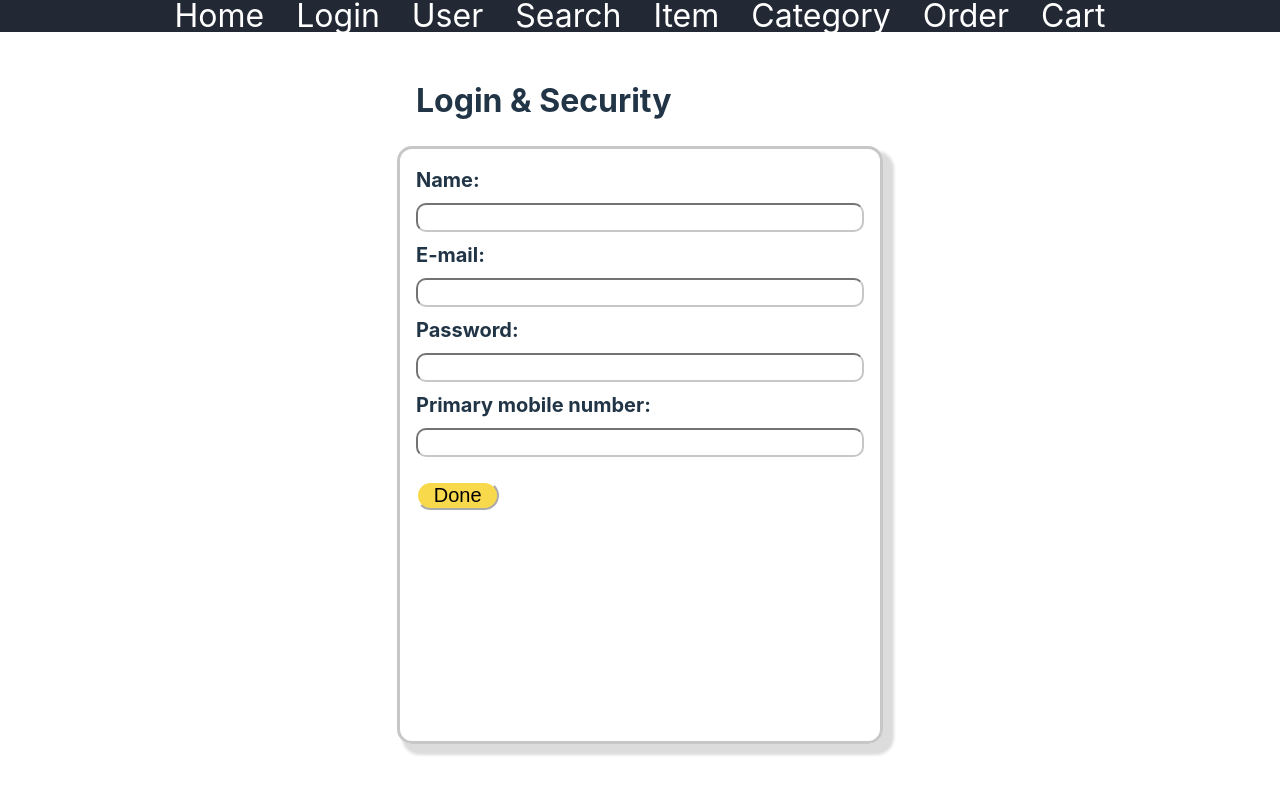
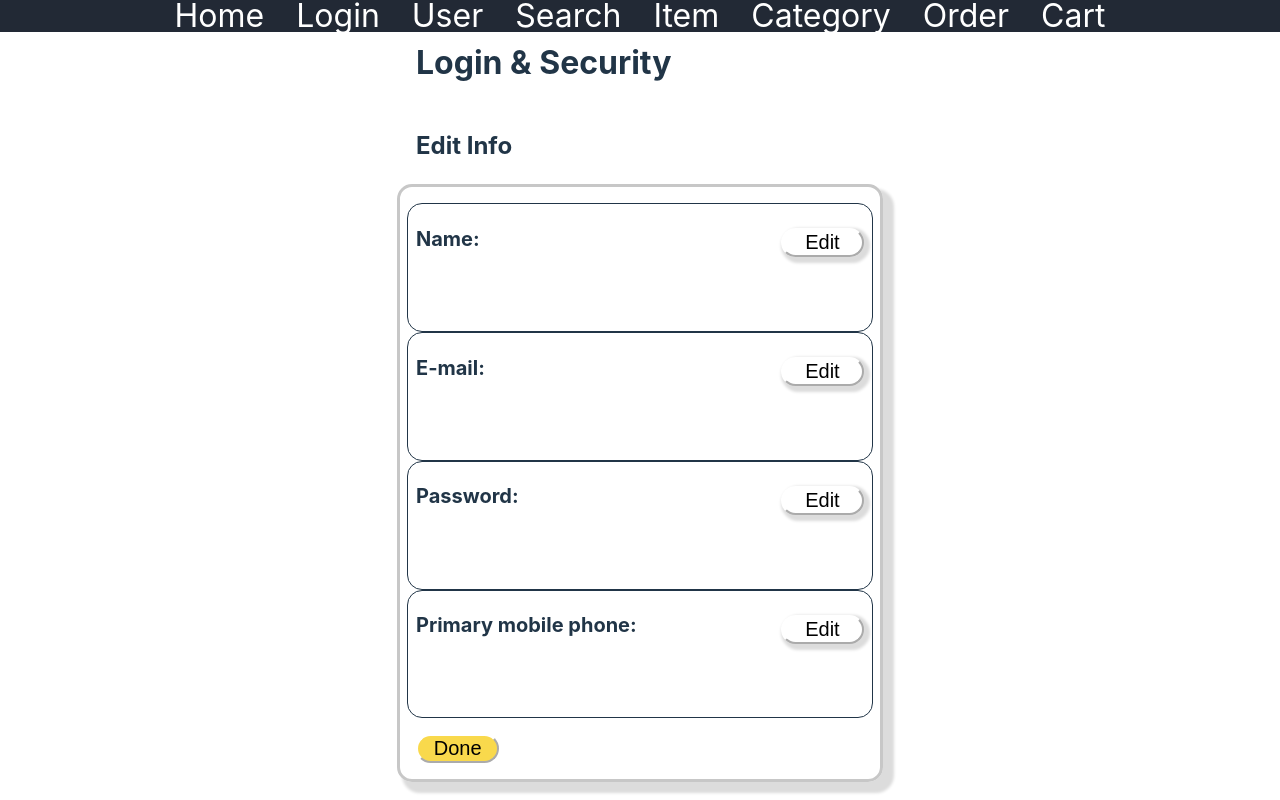
Before and after one commit to GundogCodes/scamazon, a React (Vite) app: page /edit in a window 1280 px wide. Built offline with nearby package versions, Linux system fonts and the light colour scheme.

Commit message:
finshed frontend for userpage edituserpage and need to connect to backend but i think i need the login page to be done before i can do that

```diff
--- a/src/components/PromoCarousel/PromoCarousel.jsx
+++ b/src/components/PromoCarousel/PromoCarousel.jsx
@@ -1,5 +1,5 @@
 import styles from './PromoCarousel.module.scss';
-import items from '../config/seed.cjs';
+import items from '../../../config/seed.cjs'
 
 export default function PromoCarousel({ item }){
     const promoItems = item.map(i =>
--- a/src/components/PromoCollection/PromoCollection.jsx
+++ b/src/components/PromoCollection/PromoCollection.jsx
@@ -1,5 +1,5 @@
 import styles from './PromoCollection.module.scss';
-import items from '../config/seed.cjs';
+import items from '../../../config/seed.cjs'
 
 export default function PromoCollection({ item }) {
     const promoItems = item.map(i =>
--- a/src/components/PromoSeasonal/PromoSeasonal.jsx
+++ b/src/components/PromoSeasonal/PromoSeasonal.jsx
@@ -1,5 +1,5 @@
 import styles from './PromoSeasonal.module.scss';
-import items from '../config/seed.cjs';
+import items from '../../../config/seed.cjs'
 
 export default function PromoSeasonal({ item }) {
 
--- a/src/pages/EditUserPage/EditUserPage.jsx
+++ b/src/pages/EditUserPage/EditUserPage.jsx
@@ -1,18 +1,70 @@
 import styles from './EditUserPage.module.scss'
-
+import {useState} from 'react'
 export default function EditUserPage(){
+    const [showInput, setShowInput] = useState(false)
+    function handleEditClick(){
+        setShowInput(!showInput)
+    }
     return(
         <div className={styles.EditUserPage}>
             <h1>Login & Security</h1>
+            <h2>Edit Info</h2>
             <form >
+                <div className={styles.editDiv}>
+                    <div className={styles.heading}>
+
                 <label>Name:</label>
+                <button onClick={handleEditClick}>Edit</button>
+
+                    </div>
+                {showInput?
                 <input type='text' name='name' required/>
+                :
+                <></>
+            }
+                </div>
+
+                <div className={styles.editDiv}>
+                    <div className={styles.heading}>
+
                 <label>E-mail:</label>
+                <button onClick={handleEditClick}>Edit</button>
+
+                    </div>
+                {showInput?
                 <input type='text' name='email' required/>
-                <label>Password: </label>
+                :
+                <></>
+            }
+                </div>
+
+                <div className={styles.editDiv}>
+                    <div className={styles.heading}>
+
+                <label>Password:</label>
+                <button onClick={handleEditClick}>Edit</button>
+
+                    </div>
+                {showInput?
                 <input type='text' name='password' required/>
-                <label>Primary mobile number:</label>
+                :
+                <></>
+            }
+                </div>
+
+                <div className={styles.editDiv}>
+                    <div className={styles.heading}>
+
+                <label>Primary mobile phone:</label>
+                <button onClick={handleEditClick}>Edit</button>
+
+                    </div>
+                {showInput?
                 <input type='text' name='phoneNumber' required/>
+                :
+                <></>
+            }
+                </div>
                 <button type='submit'>Done</button>
             </form>
         </div>
--- a/src/pages/EditUserPage/EditUserPage.module.scss
+++ b/src/pages/EditUserPage/EditUserPage.module.scss
@@ -9,17 +9,42 @@
         width: 35vw;
 
     }
+    h2{
+        width: 35vw;
+    }
     form{
         border-radius: 15px;
         border-style: solid;
         border-color: rgba(199,199,199);
         display: flex;
         flex-direction: column;
-        justify-content: flex-start;
+        justify-content: center;
+        align-items: center;
         width: 35vw;
         height: 70vh;
         padding: 2vmin;
         box-shadow: 8px 8px 3px 3px gainsboro;
+        .editDiv{
+
+            width: 35vw;
+            height: 70vh;
+
+            padding: 1svmin;
+            border-style: solid;
+            border-radius: 15px;
+            border-width: 1px;
+            .heading{
+                display: flex;
+                flex-direction: row;
+                align-items: center;
+                justify-content: space-between;
+            }
+            button{
+                margin-bottom: 1vh;
+                box-shadow: 3px 3px 3px 3px gainsboro;
+                background-color: white;
+            }
+        }
         label{
             font-size: 2.5vmin;
             font-weight: bold;
@@ -33,6 +58,7 @@
         }
         button{
             margin-top: 2vmin;
+            align-self: flex-start;
             width: 6.5vw;
             font-size: 2.5vmin;
             border-radius: 15px;
--- a/src/pages/HomePage/HomePage.jsx
+++ b/src/pages/HomePage/HomePage.jsx
@@ -1,11 +1,11 @@
 import styles from './HomePage.module.scss'
 
-import NavBar from '../componenets/NavBar'
-import PromoAdsSmall from '../components/PromoAdsSmall'
-import PromoCarousel from '../components/PromoCarousel'
-import PromoCollection from '../comoponents/PromoCollection'
-import PromoMedia from '../components/PromoMedia'
-import PromoSeasonal from '../components/PromoSeasonal'
+
+// import PromoAdsSmall from '../../components/PromoAdsSmall/SmallAd'
+// import PromoCarousel from '../../components/PromoCarousel/PromoCarousel'
+// import PromoCollection from '../../components/PromoCollection/PromoCollection'
+// import PromoMedia from '../../components/PromoMedia/PromoMedia'
+// import PromoSeasonal from '../../components/PromoSeasonal/PromoSeasonal'
 
 
 
@@ -14,13 +14,13 @@ export default function HomePage(){
         <div className={styles.HomePage}>
             <img className="page-banner" src='../public/img/scamazon.png'/>
 
-            <NavBar/>
+
             <h3>By, Alex, Andrew, Bao, Gunish, Jeff, Sapana, TJ</h3>
-            <PromoCarousel/>
+            {/* <PromoCarousel/>
             <PromoAdsSmall/>
             <PromoSeasonal/>
             <PromoMedia/>
-            <PromoCollection/>
+            <PromoCollection/> */}
 
         </div>
     )
--- a/src/pages/OrderPage/OrderPage.jsx
+++ b/src/pages/OrderPage/OrderPage.jsx
@@ -1,10 +1,10 @@
 import styles from './OrderPage.module.scss'
 import {useState, UseEffect} from 'react'
 // import {Link} from 'react-router-dom'
-import * as ordersAPI from '../../utilities/orders-api'
+import * as ordersAPI from '../../utilities/orders-api.cjs'
 // import Logo from '../../components/Logo/Logo'
 // import UserLogout from '../../components/LoginForm'
-import NavBar from '../../components/NavBar'
+import NavBar from '../../components/NavBar/NavBar'
 
 export default function OrderPage({user, setUser}) {
     //State
--- a/src/pages/UserPage/UserPage.jsx
+++ b/src/pages/UserPage/UserPage.jsx
@@ -3,10 +3,11 @@ import styles from './UserPage.module.scss'
 import {Link} from 'react-router-dom'
 import LoginPage from '../LoginPage/LoginPage'
 export default function UserPage({user,setUser}){
+    console.log(user)
     return(
         <div className={styles.UserPage} >
 
-            <h1 className={styles.user}>Hello, PlaceHolder{/*user.name*/}</h1>
+            <h1 className={styles.user}>Hello, {user.name}</h1>
             <div className={styles.userOptions}>
 
             <h1>Your Account</h1>
```
Also changed, not shown: src/components/PromoAdsSmall/SmallAd.jsx (+13 -13 lines).
